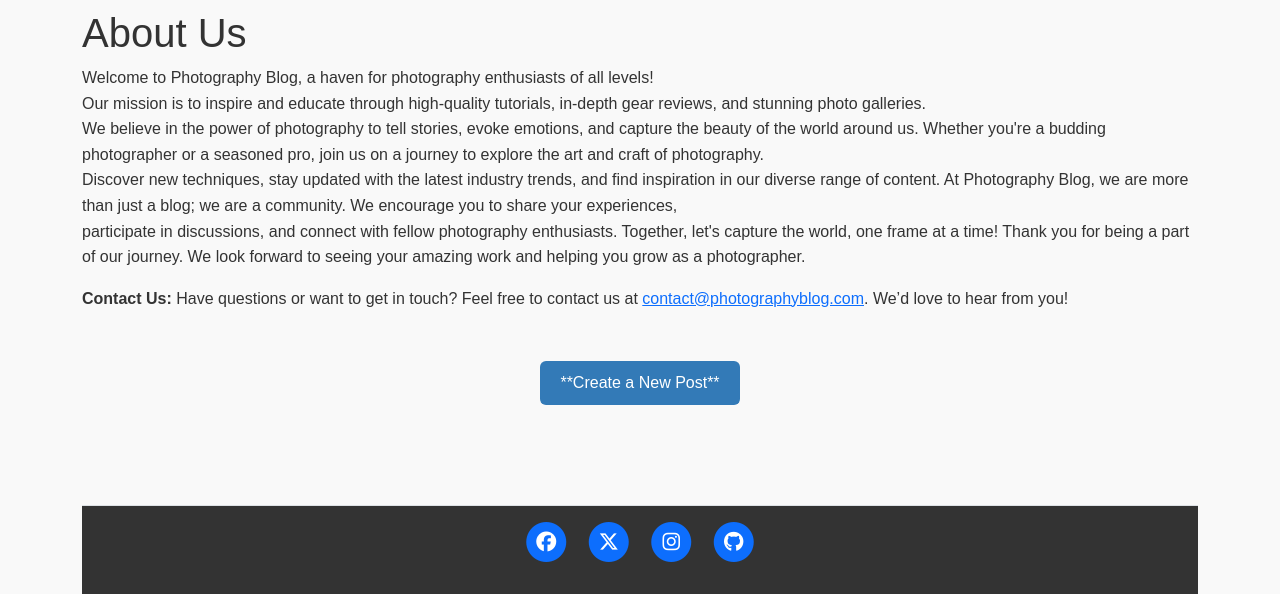
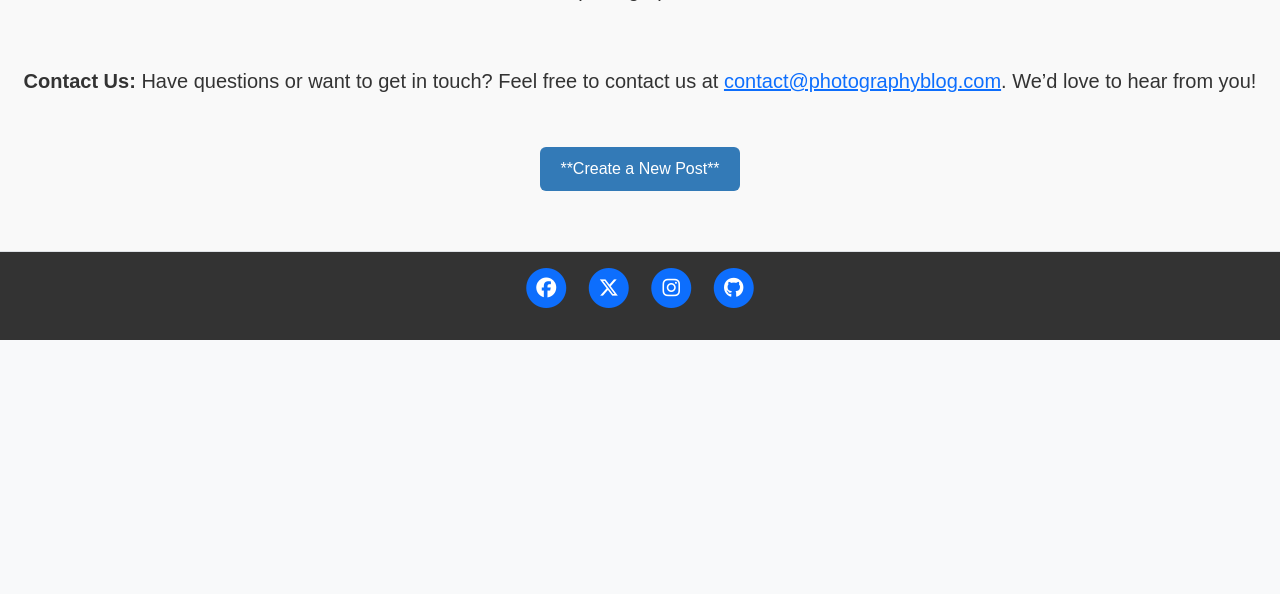
Before and after one commit to trxdave/photography-blog, a Django app: page /about/ in a window 1280 px wide. Shown: the part 869-1463 px from the top of the page. After the commit the page ends 1209 px from the top, so only its background shows below. Run offline with Django 5.2, Linux system fonts and the light colour scheme; some libraries are stand-ins or nearby versions.

Commit message:
Change layout in about and update in CSS

```diff
--- a/blog/templates/blog/about.html
+++ b/blog/templates/blog/about.html
@@ -14,7 +14,8 @@
   At Photography Blog, we are more than just a blog; we are a community. We encourage you to share your experiences, <br>
   participate in discussions, and connect with fellow photography enthusiasts. Together, let's capture the world, one frame at a time!
   Thank you for being a part of our journey. We look forward to seeing your amazing work and helping you grow as a photographer.</p>
-  <div>
+  </div>
+  <div class="contact-us">
     <p><strong>Contact Us:</strong> Have questions or want to get in touch? Feel free to contact us at <a href="mailto:contact@photographyblog.com">contact@photographyblog.com</a>. We’d love to hear from you!</p>
   </div>
   <!-- Add Post button -->
--- a/photoblog/settings.py
+++ b/photoblog/settings.py
@@ -31,7 +31,7 @@ SECRET_KEY = 'django-insecure-u$kptmbry7*t3p_7l+66zf@*ky@m-7$9fm=#ef$$yjpim_4$=e
 # SECURITY WARNING: don't run with debug turned on in production!
 DEBUG = os.environ["DEV"] = "1"
 
-ALLOWED_HOSTS = ['8000-trxdave-photographyblog-5w9lb0l1ou8.ws.codeinstitute-ide.net',
+ALLOWED_HOSTS = ['8000-trxdave-photographyblog-8xny7rinvek.ws.codeinstitute-ide.net',
 'photography-blog-5d35eeace3db.herokuapp.com', 'photography-blog.herokuapp.com',
 ]
 
--- a/static/css/style.css
+++ b/static/css/style.css
@@ -24,9 +24,9 @@ header h1 {
 
 .header-image {
   background-image: url('https://res.cloudinary.com/ds0ualpzt/image/upload/v1718635173/hwhw04qijnra63kdxjv9.jpg');
+  background-position: center;
   background-size: cover;
-  background-position: center;
-  height: 800px;
+  height: 300px;
   width: 100%;
 }
 
@@ -137,13 +137,20 @@ footer {
   padding: 1em;
   text-align: center;
   clear: both;
-  margin-top: 100px;
+  margin-top: 60px;
 }
 
 /* about */
 
 .about-us {
   margin-top: 20px;
+  text-align: center;
+}
+
+.description-about {
+  text-align: center;
+  font-size: 20px;
+  line-height: 2.5;
 }
 
 .add-post {
@@ -164,6 +171,18 @@ footer {
   background-color: #23527c;
 }
 
+.about-page.container {
+  width: 100%;
+  box-sizing: border-box;
+  padding: 0 20px;
+}
+
+.contact-us {
+  text-align: center;
+  font-size: 20px;
+  margin-top: 50px;
+}
+
 @media (max-width: 768px) {
  .about-page {
     padding: 20px;
@@ -178,6 +197,16 @@ footer {
     font-size: 16px;
     margin-bottom: 20px;
   }
+}
+
+/* homepages */
+
+.welcome-p {
+  text-align: center;
+  font-size: 130%;
+  line-height: 1.8;
+  margin-left: 10%;
+  margin-right: 10%;
 }
 
 /* Login */
@@ -464,7 +493,6 @@ img {
 /* Homepages */
 
 .home-content {
-  max-width: 800px;
   margin: 40px auto;
   text-align: center;
 }
@@ -480,11 +508,19 @@ img {
   padding: 10px 20px;
   font-size: 16px;
   cursor: pointer;
-  text-decoration: none;
+  margin-top: 50px;
 }
 
 .btn-explore:hover {
   background-color: #3e8e41;
+}
+
+.lens {
+  background-image: url('https://res.cloudinary.com/ds0ualpzt/image/upload/v1720704490/lens_zt2clc.jpg');
+  background-size: cover;
+  background-position: center;
+  height: 600px;
+  width: 80%;
 }
 
 /* add post */
```
Also changed, not shown: blog/templates/blog/homepage.html (+7 -6 lines), README.md, static/js/signup.js (renamed from photoblog/signup.js).
